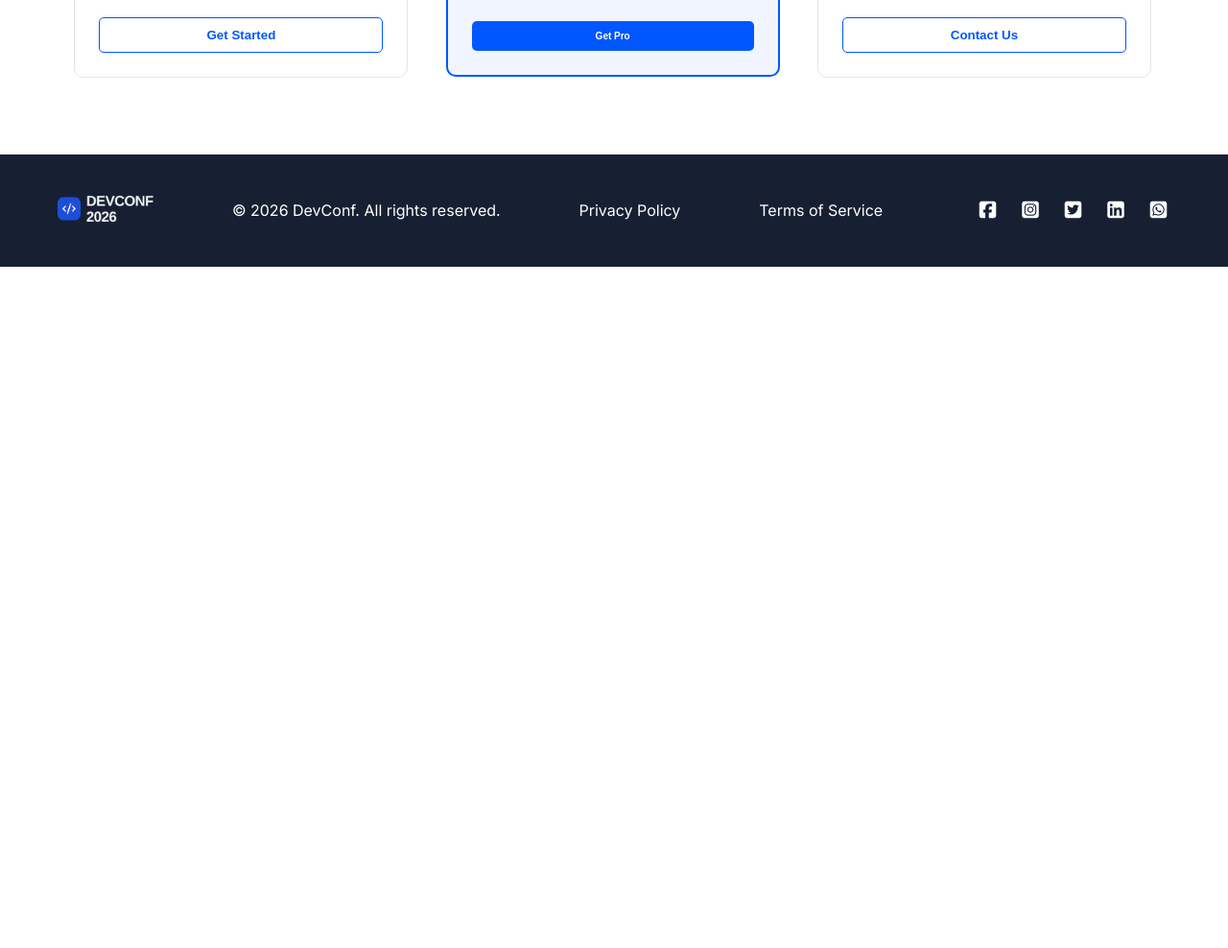
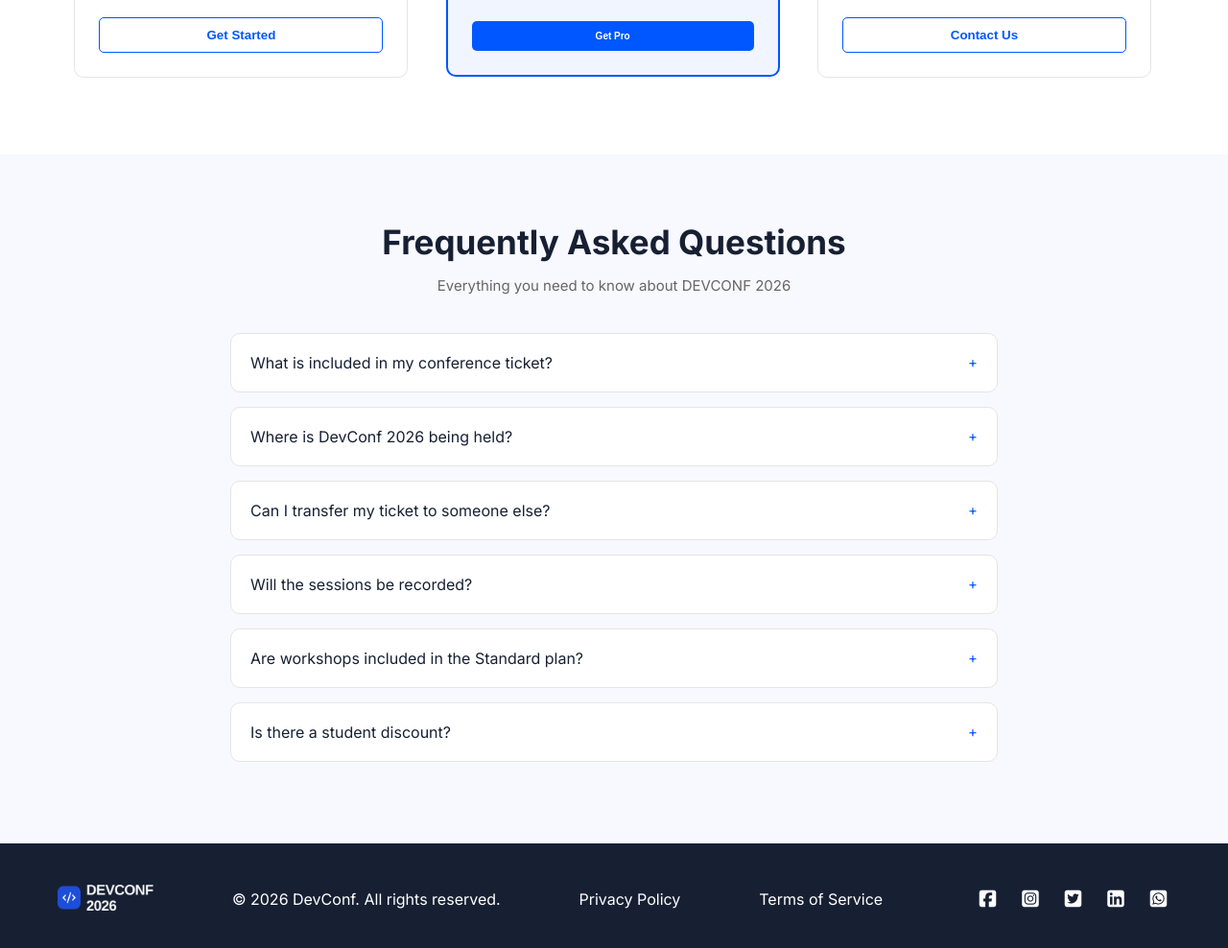
Before and after one commit to Zunied-57/b14-assignment-01, a plain HTML site: page index.html in a window 1280 px wide. Shown: the part 1900-2888 px from the top of the page at 96% size. Before the commit the page ends 2178 px from the top, so only its background shows below. Drawn offline with Linux system fonts and the light colour scheme.

Commit message:
assignment complete

```diff
--- a/index.html
+++ b/index.html
@@ -3,7 +3,7 @@
 <head>
     <meta charset="UTF-8">
     <meta name="viewport" content="width=device-width, initial-scale=1.0">
-    <title>Document</title>
+    <title>DEVCONF 2026</title>
     <link rel="stylesheet" href="./style.css">
     <!--Google Font-->
     <link rel="preconnect" href="https://fonts.googleapis.com">
@@ -132,6 +132,38 @@
                 <button class="pricing-button">Contact Us</button>
             </div>
         </section>
+        <!--FAQ Section-->
+        <section class="faq-parent">
+            <h1>Frequently Asked Questions</h1>
+            <h6>Everything you need to know about DEVCONF 2026</h6>
+            <div class="faq-list">
+                <div class="faq-question">
+                <p>What is included in my conference ticket?</p>
+                <span>+</span>
+            </div>
+            <div class="faq-question">
+                <p>Where is DevConf 2026 being held?</p>
+                <span>+</span>
+            </div>
+            <div class="faq-question">
+                <p>Can I transfer my ticket to someone else?</p>
+                <span>+</span>
+            </div>
+            <div class="faq-question">
+                <p>Will the sessions be recorded?</p>
+                <span>+</span>
+            </div>
+            <div class="faq-question">
+                <p>Are workshops included in the Standard plan?</p>
+                <span>+</span>
+            </div>
+
+            <div class="faq-question">
+                <p>Is there a student discount?</p>
+                <span>+</span>
+            </div>
+            </div>
+        </section>
         <!--Footer Section-->
         <footer class="footer-parent">
             <div>
--- a/style.css
+++ b/style.css
@@ -205,6 +205,52 @@ body
 {
     width: 100%;
 }
+.faq-parent
+{
+    padding: 70px 60px;
+    background-color: #f8f8ff;
+    text-align: center;
+}
+.faq-parent h1
+{
+    font-size: 35px;
+    font-weight: 700;
+    color: #172033;
+    margin: 0 0 15px;
+}
+.faq-parent h6
+{
+    font-size: 15px;
+    font-weight: 400;
+    color: #666;
+    margin: 0;
+}
+.faq-list
+{
+    max-width: 800px;
+    margin: 40px auto 0;
+}
+.faq-question
+{
+    display: flex;
+    justify-content: space-between;
+    align-items: center;
+    padding: 20px;
+    margin-bottom: 15px;
+    background-color: white;
+    border: 1px solid #e5e5e5;
+    border-radius: 10px;
+}
+.faq-question p
+{
+    margin: 0;
+    color: #172033;
+}
+.faq-question span
+{
+    color: #0057ff;
+    font-size: 15px;
+}
 .footer-parent
 {
     padding: 40px 60px;
```
